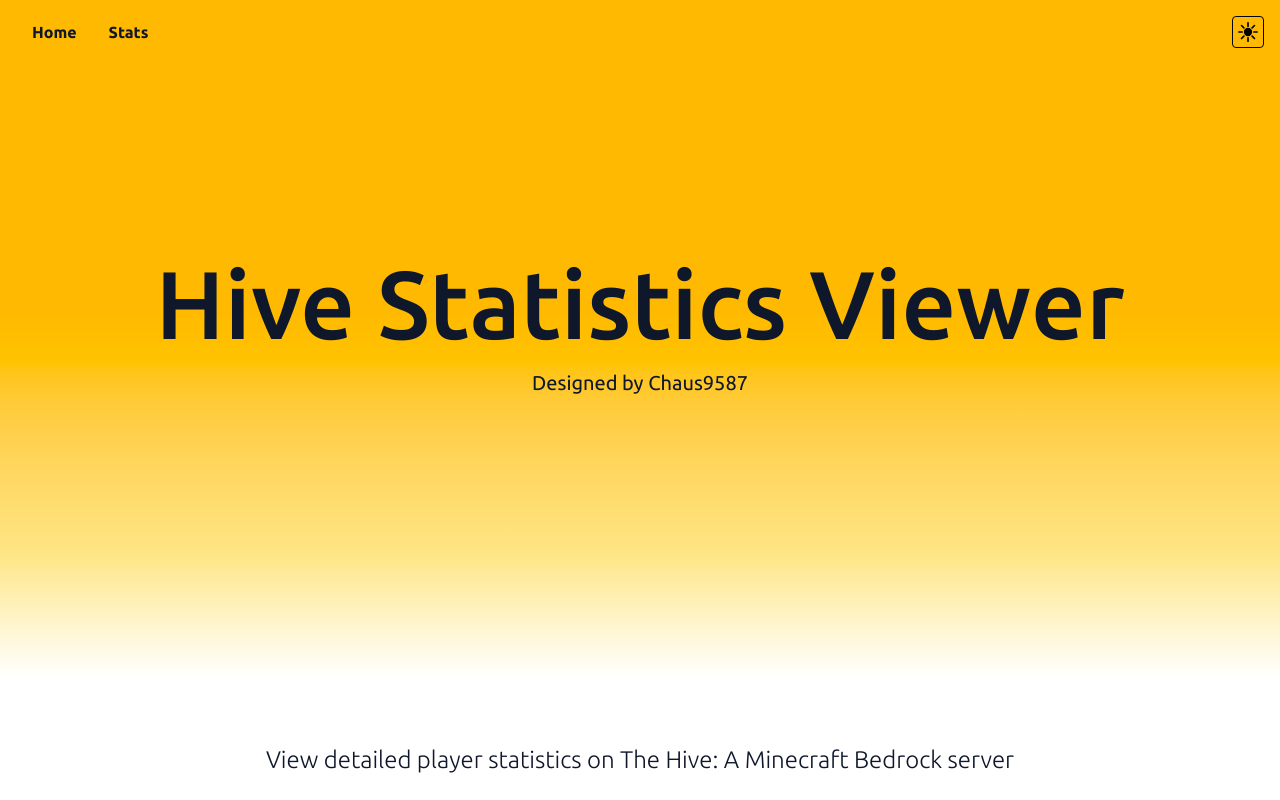
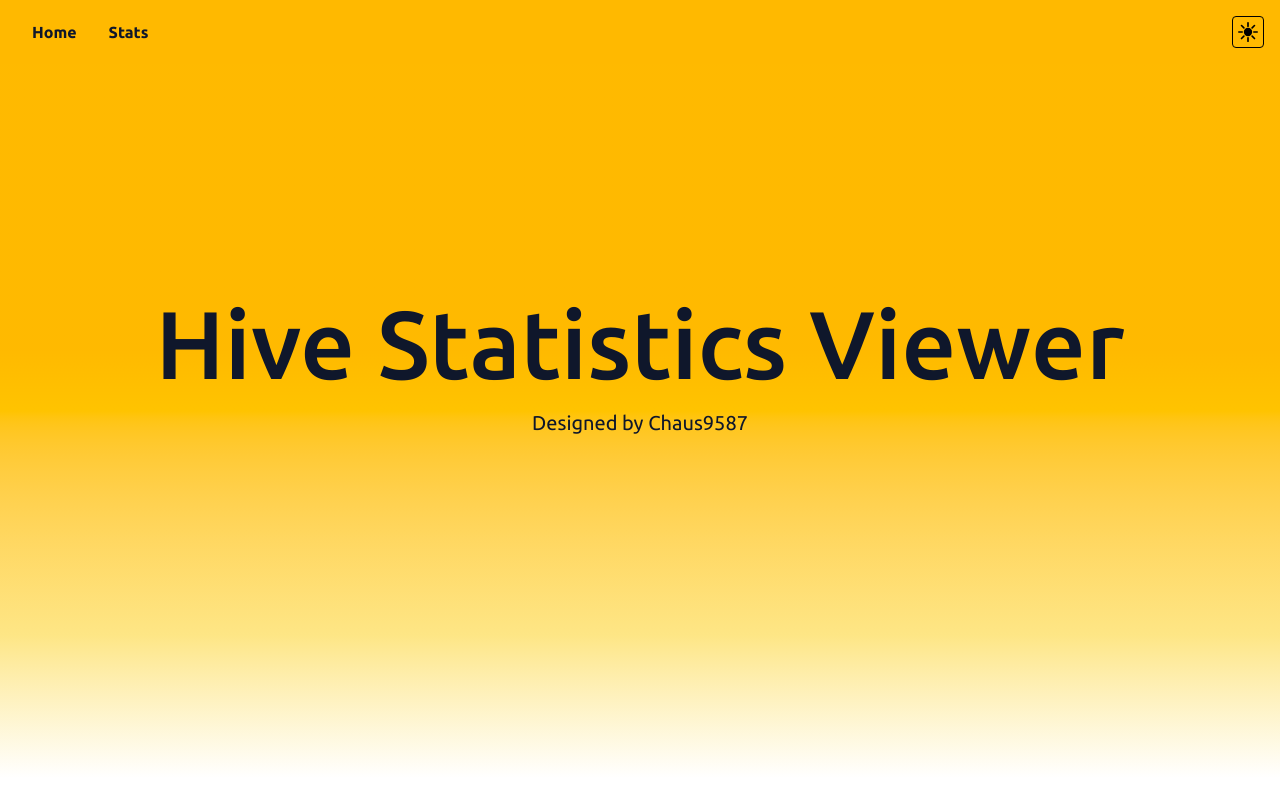
Before and after one commit to Chaus9587/hivestats-viewer, a Vue app: page / in a window 1280 px wide. Shown: the top 800 px of the page. Built offline with nearby package versions, Linux system fonts and the light colour scheme.

Commit message:
Updated README and refreshed UI

```diff
--- a/src/components/AppHero.vue
+++ b/src/components/AppHero.vue
@@ -1,6 +1,6 @@
 <template>
   <main
-    class="container mx-auto flex flex-col items-center px-6 pt-28 pb-50 text-center sm:px-10 sm:pt-40 sm:pb-70"
+    class="container mx-auto flex flex-col items-center px-6 pt-28 pb-50 text-center sm:px-10 sm:pt-40 sm:pb-70 md:pt-50 md:pb-85"
   >
     <h1 class="pt-8 pb-4 text-7xl font-medium md:text-8xl">Hive Statistics Viewer</h1>
     <p class="md:text-[1.25rem]">Designed by Chaus9587</p>
--- a/src/views/PlayerStat.vue
+++ b/src/views/PlayerStat.vue
@@ -117,7 +117,7 @@ const {
               "
               class="game-card mb-10 rounded-2xl bg-neutral-100 p-6 shadow-xl dark:bg-zinc-700"
             >
-              <p v-if="gameData.length == 0">No statistics for {{ getGameName(gameCode) }}</p>
+              <p v-if="gameData.length == 0" class="opacity-60 italic">No statistics for {{ getGameName(gameCode) }}</p>
               <gameCard v-else :title="getGameName(gameCode)">
 
                 <!-- Parkour worlds display (Differ from other gamemodes) -->
```
Also changed, not shown: 1 other file (tests, documents, lock files or other folders).
